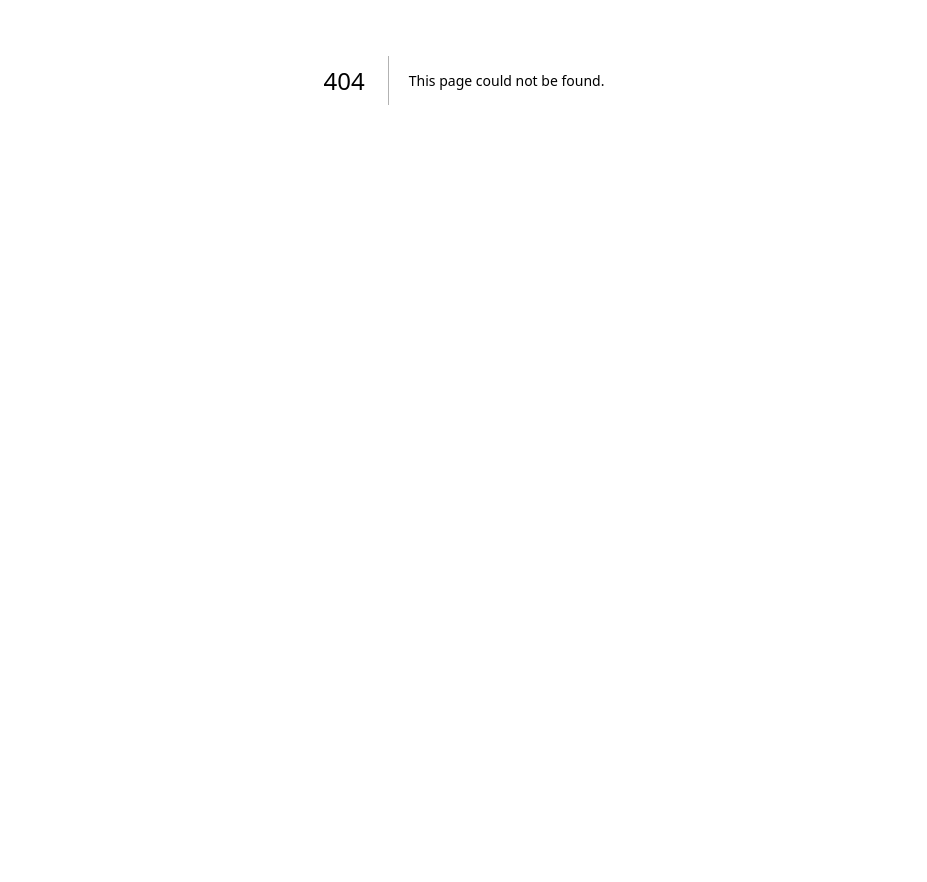
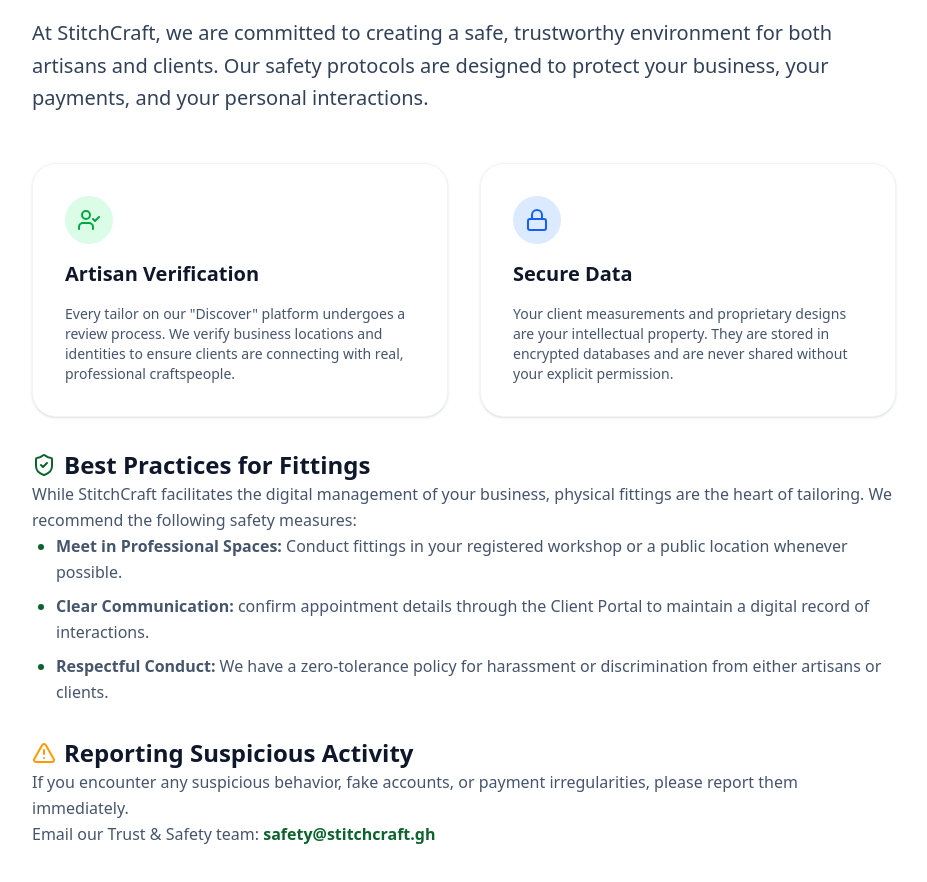
Before and after one commit to silentechs/tailor, a Next.js app: page /safety in a window 1280 px wide. Before the commit this address had no page. Shown: the part 320-1202 px from the top of the page, without its empty margins (176-1103 px from the left). Before the commit the page ends 800 px from the top, so only its background shows below. Built offline with nearby package versions, Linux system fonts and the light colour scheme; a web font is replaced by a local one.

Commit message:
feat: use native share sheet on profile page and consolidate sharing logic

```diff
--- a/src/app/page.tsx
+++ b/src/app/page.tsx
@@ -333,7 +333,7 @@ export default function LandingPage() {
                   <Button
                     size="lg"
                     variant="outline"
-                    className="text-lg px-8 h-14 border-white text-white hover:bg-white/10"
+                    className="text-lg px-8 h-14 bg-transparent border-white text-white hover:bg-white/10"
                     asChild
                   >
                     <Link href="#">Contact Support</Link>
--- /dev/null
+++ b/src/app/safety/page.tsx
@@ -0,0 +1,72 @@
+'use client';
+
+import { Navbar } from '@/components/landing/navbar';
+import { KenteBackground } from '@/components/landing/kente-background';
+import { ShieldCheck, Lock, UserCheck, AlertTriangle } from 'lucide-react';
+
+export default function SafetyPage() {
+    return (
+        <div className="min-h-screen bg-background">
+            <Navbar />
+            <main className="pt-32 pb-20">
+                <KenteBackground />
+                <div className="container mx-auto px-4 relative z-10 max-w-4xl">
+                    <div className="space-y-12">
+                        <header className="space-y-4">
+                            <h1 className="text-5xl md:text-6xl font-black font-heading text-slate-900 tracking-tight">Platform <span className="text-primary italic">Safety</span></h1>
+                            <p className="text-slate-500 font-bold uppercase tracking-widest text-sm">Building Trust in Ghanaian Fashion</p>
+                        </header>
+
+                        <div className="prose prose-slate prose-lg max-w-none text-slate-600 leading-relaxed font-medium">
+                            <p className="text-xl leading-relaxed text-slate-700">
+                                At StitchCraft, we are committed to creating a safe, trustworthy environment for both artisans and clients. Our safety protocols are designed to protect your business, your payments, and your personal interactions.
+                            </p>
+
+                            <div className="grid md:grid-cols-2 gap-8 not-prose mt-12">
+                                <div className="bg-white p-8 rounded-3xl shadow-sm border border-slate-100 flex flex-col gap-4">
+                                    <div className="h-12 w-12 bg-green-100 rounded-full flex items-center justify-center text-green-600">
+                                        <UserCheck className="h-6 w-6" />
+                                    </div>
+                                    <h3 className="text-xl font-bold text-slate-900">Artisan Verification</h3>
+                                    <p className="text-slate-600 text-sm">Every tailor on our "Discover" platform undergoes a review process. We verify business locations and identities to ensure clients are connecting with real, professional craftspeople.</p>
+                                </div>
+
+                                <div className="bg-white p-8 rounded-3xl shadow-sm border border-slate-100 flex flex-col gap-4">
+                                    <div className="h-12 w-12 bg-blue-100 rounded-full flex items-center justify-center text-blue-600">
+                                        <Lock className="h-6 w-6" />
+                                    </div>
+                                    <h3 className="text-xl font-bold text-slate-900">Secure Data</h3>
+                                    <p className="text-slate-600 text-sm">Your client measurements and proprietary designs are your intellectual property. They are stored in encrypted databases and are never shared without your explicit permission.</p>
+                                </div>
+                            </div>
+
+                            <h2 className="text-2xl font-bold text-slate-900 font-heading pt-8 flex items-center gap-2">
+                                <ShieldCheck className="text-primary h-6 w-6" />
+                                Best Practices for Fittings
+                            </h2>
+                            <p>
+                                While StitchCraft facilitates the digital management of your business, physical fittings are the heart of tailoring. We recommend the following safety measures:
+                            </p>
+                            <ul className="list-disc pl-6 space-y-2 marker:text-primary">
+                                <li><strong>Meet in Professional Spaces:</strong> Conduct fittings in your registered workshop or a public location whenever possible.</li>
+                                <li><strong>Clear Communication:</strong> confirm appointment details through the Client Portal to maintain a digital record of interactions.</li>
+                                <li><strong>Respectful Conduct:</strong> We have a zero-tolerance policy for harassment or discrimination from either artisans or clients.</li>
+                            </ul>
+
+                            <h2 className="text-2xl font-bold text-slate-900 font-heading pt-8 flex items-center gap-2">
+                                <AlertTriangle className="text-amber-500 h-6 w-6" />
+                                Reporting Suspicious Activity
+                            </h2>
+                            <p>
+                                If you encounter any suspicious behavior, fake accounts, or payment irregularities, please report them immediately.
+                            </p>
+                            <p>
+                                Email our Trust & Safety team: <strong className="text-primary">safety@stitchcraft.gh</strong>
+                            </p>
+                        </div>
+                    </div>
+                </div>
+            </main>
+        </div>
+    );
+}
--- a/src/app/showcase/[username]/page.tsx
+++ b/src/app/showcase/[username]/page.tsx
@@ -16,11 +16,12 @@ import Link from 'next/link';
 import { useParams } from 'next/navigation';
 import { useState, useEffect } from 'react';
 import { toast } from 'sonner';
+import { ShareButton } from '@/components/share-button';
 import { Avatar, AvatarFallback, AvatarImage } from '@/components/ui/avatar';
 import { Badge } from '@/components/ui/badge';
 import { Button } from '@/components/ui/button';
 import { Card } from '@/components/ui/card';
-import { ShareButton } from '@/components/share-button';
+
 
 import { trackLead } from '@/lib/tracking';
 
@@ -119,8 +120,8 @@ export default function ShowcasePage() {
           <ShareButton
             variant="ghost"
             size="sm"
-            shareTitle={`StitchCraft Showcase: ${tailor.businessName || tailor.name}`}
-            shareText={`Check out the amazing designs by ${tailor.businessName || tailor.name}`}
+            shareTitle={`${tailor.businessName || tailor.name} on StitchCraft`}
+            shareText={`Check out ${tailor.businessName || tailor.name}'s showcase!`}
           >
             <Share2 className="h-4 w-4 mr-2" />
             Share
```
